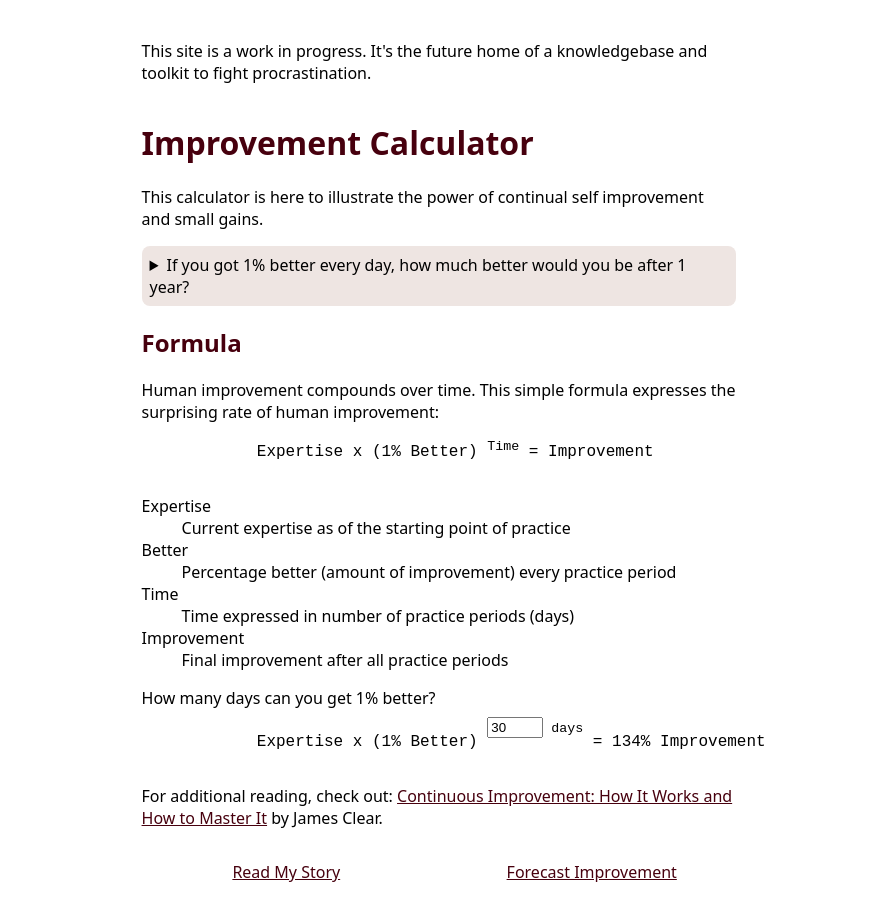
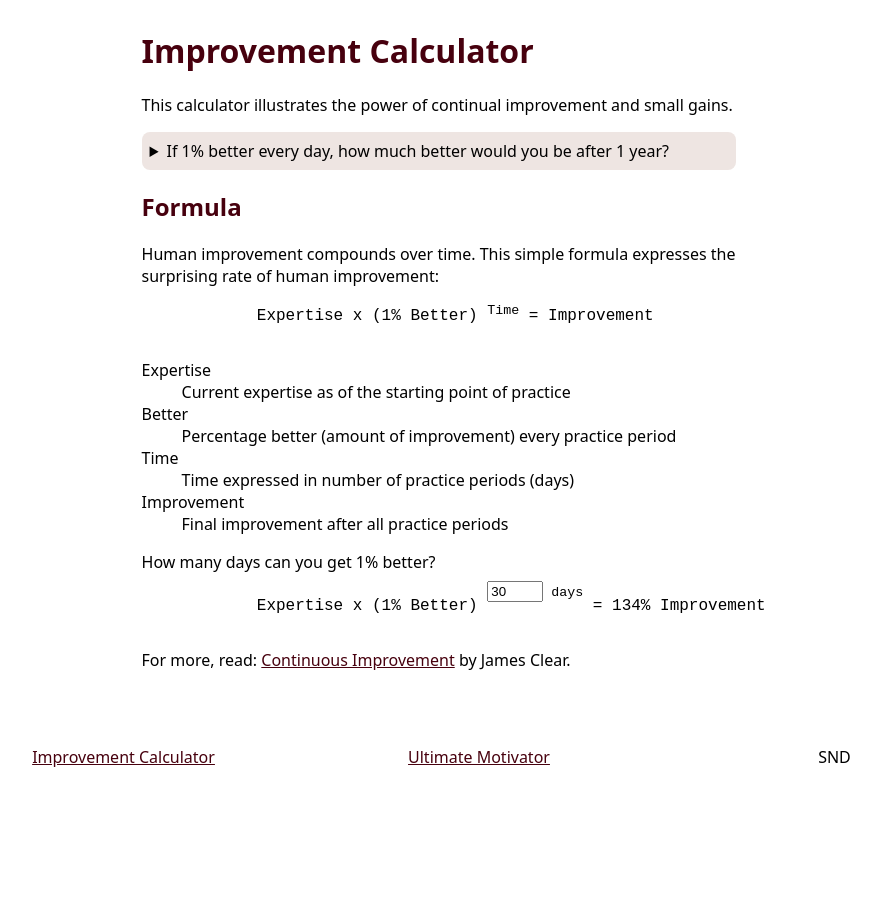
Before and after one commit to rchillard/sundaynightdread.com, a plain HTML site: page improvement-calculator.html in a window 1280 px wide. Shown: the whole page, without its empty margins (201-1082 px from the left). After the commit the page ends 800 px from the top, so only its background shows below. Drawn offline with Linux system fonts and the light colour scheme.

Commit message:
Adjust footer to try navigation in bottom design

```diff
--- a/improvement-calculator.html
+++ b/improvement-calculator.html
@@ -7,76 +7,84 @@
     <meta name="Description" content="Set of tools to fight procrastination with knowledge">
     <title>Sunday Night Dread | Improvement Calculator</title>
     <link rel="stylesheet" type="text/css" href="styles.css">
-    </style>
 </head>
 
 <body>
-    <header>
-        <p>This site is a work in progress. It's the future home of a knowledgebase and toolkit to fight
-            procrastination.</p>
-    </header>
     <main>
         <h1>Improvement Calculator</h1>
         <p>
-            This calculator is here to illustrate the power of continual self improvement and small gains.
+            This calculator illustrates the power of continual improvement and small gains.
         </p>
         <details>
-            <summary>If you got 1% better every day, how much better would you be after 1 year?</summary>
+            <summary>If 1% better every day, how much better would you be after 1 year?</summary>
             <p>
-                Many people will answer that they'd be about 3.5x better, because 1% every day adds up over 365 days to be 365% better (or about 3.5 times
+                Many people will answer that they'd be about 3.5x better, because 1% every day adds up over 365 days to
+                be 365% better (or about 3.5 times
                 improvement), but most people don't understand how small improvements add up over time.
-                Improvement is not additive.  If you expect to be 3.5x better after a year, then you are assuming a linear rate of progress, but humans are
-                really smart.  As we get better at something, we actually compound the effects of our improvement.
+                Improvement is not additive. If you expect to be 3.5x better after a year, then you are assuming a
+                linear rate of progress, but humans are
+                really smart. As we get better at something, we actually compound the effects of our improvement.
             </p>
             <p>
-                Let's say it's Monday and you decide to become a painter. On Monday, you learn how to mix primary colors, such as red and blue, in order to
-                form a secondary color like purple.  On Tuesday, you learn brush strokes to draw shapes.  By Wednesday, you've combined these skills and you're
-                painting flowers.  You're not just making new colors and shapes.
+                Let's say it's Monday and you decide to become a painter. On Monday, you learn how to mix primary
+                colors, such as red and blue, in order to
+                form a secondary color like purple. On Tuesday, you learn brush strokes to draw shapes. By Wednesday,
+                you've combined these skills and you're
+                painting flowers. You're not just making new colors and shapes.
             </p>
             <p>
                 You've compounded your Tuesday learnings on top of your Monday learnings to create artwork.
             </p>
             <img alt="woman painting on an easel" style="width: 60%" src="assets/undraw_making_art_759c.svg">
             <p>
-                In reality, with this compound effect in play, your improvement is actually exponential. If you get better 1% every day for a year, how much
-                better will you be after 365 days?  <strong>You'll end up thirty-seven times (37x) after a year!</strong>
+                In reality, with this compound effect in play, your improvement is actually exponential. If you get
+                better 1% every day for a year, how much
+                better will you be after 365 days? <strong>You'll end up thirty-seven times (37x) after a year!</strong>
             </p>
             <p>
-                Since progress or improvement is compounding, the formula to calculate your projected improvement over time is derived directly from how
-                we calculate compound interest over time.  When you practice daily, you are essentially accumulating compound interest in a skillset.
+                Since progress or improvement is compounding, the formula to calculate your projected improvement over
+                time is derived directly from how
+                we calculate compound interest over time. When you practice daily, you are essentially accumulating
+                compound interest in a skillset.
             </p>
         </details>
 
         <h2>Formula</h2>
-        <p>Human improvement compounds over time.  This simple formula expresses the surprising rate of human improvement:</p>
+        <p>Human improvement compounds over time. This simple formula expresses the surprising rate of human
+            improvement:</p>
         <pre>
             Expertise x (1% Better) <sup>Time</sup> = Improvement
         </pre>
         <dl>
-            <dt>Expertise</dt><dd>Current expertise as of the starting point of practice</dd>
-            <dt>Better</dt><dd>Percentage better (amount of improvement) every practice period</dd>
-            <dt>Time</dt><dd>Time expressed in number of practice periods (days)</dd>
-            <dt>Improvement</dt><dd>Final improvement after all practice periods</dd>
+            <dt>Expertise</dt>
+            <dd>Current expertise as of the starting point of practice</dd>
+            <dt>Better</dt>
+            <dd>Percentage better (amount of improvement) every practice period</dd>
+            <dt>Time</dt>
+            <dd>Time expressed in number of practice periods (days)</dd>
+            <dt>Improvement</dt>
+            <dd>Final improvement after all practice periods</dd>
         </dl>
         <p>How many days can you get 1% better?</p>
         <pre>
             Expertise x (1% Better) <form id="progress" oninput="calculateProgress()" style="display: inline"><sup class="calculator"><input name="days" type="number" min="0" style="width: 3rem" value="30"> days</sup> = <samp><output name="improvement" for="days">134</output>%</samp></form> Improvement
         </pre>
-        <p>For additional reading, check out: <a href="https://jamesclear.com/continuous-improvement">Continuous Improvement: How It Works and How to Master It</a> by James Clear.</p>
+        <p>For more, read: <a href="https://jamesclear.com/continuous-improvement">Continuous
+                Improvement</a> by James Clear.</p>
+    </main>
+    <footer class="grid-menu">
+        <a href="improvement-calculator.html">Improvement Calculator</a>
+        <a href="ultimate-motivator.html">Ultimate Motivator</a>
+        <span class="title">SND</span>
+    </footer>
     <script>
         function calculateProgress() {
             var form = document.getElementById("progress");
             var days = parseInt(form.elements["days"].value);
             var improvement = form.elements["improvement"];
-                improvement.value = Math.round((1.01**days) * 100);
+            improvement.value = Math.round((1.01 ** days) * 100);
         }
     </script>
-    </main>
-
-    <footer class="grid-fifty-fifty">
-        <span><a href="the-perfect-schedule-1.html">Read My Story</a></span>
-        <span><a href="improvement-calculator.html">Forecast Improvement</a></span>
-    </footer>
 </body>
 
 </html>
--- a/styles.css
+++ b/styles.css
@@ -50,10 +50,13 @@ main {
 }
 
 footer {
+	bottom: 0;
 	grid-area: footer;
-	margin-bottom: 1rem;
-	margin-top: 1rem;
+	margin: 1rem;
+	padding: 1rem;
+	position: fixed;
 	text-align: center;
+	width: 100%;
 }
 
 select {
@@ -108,6 +111,7 @@ th {
 	grid-template-rows: auto;
 }
 
-.grid-stacked-centered {
-	color: black;
+.grid-menu {
+	display: grid;
+	grid-template-columns: 1fr auto 1fr;
 }
```
Also changed, not shown: ultimate-motivator.html (+5 -7 lines). Lines whose indentation alone changed are shown as unchanged.
